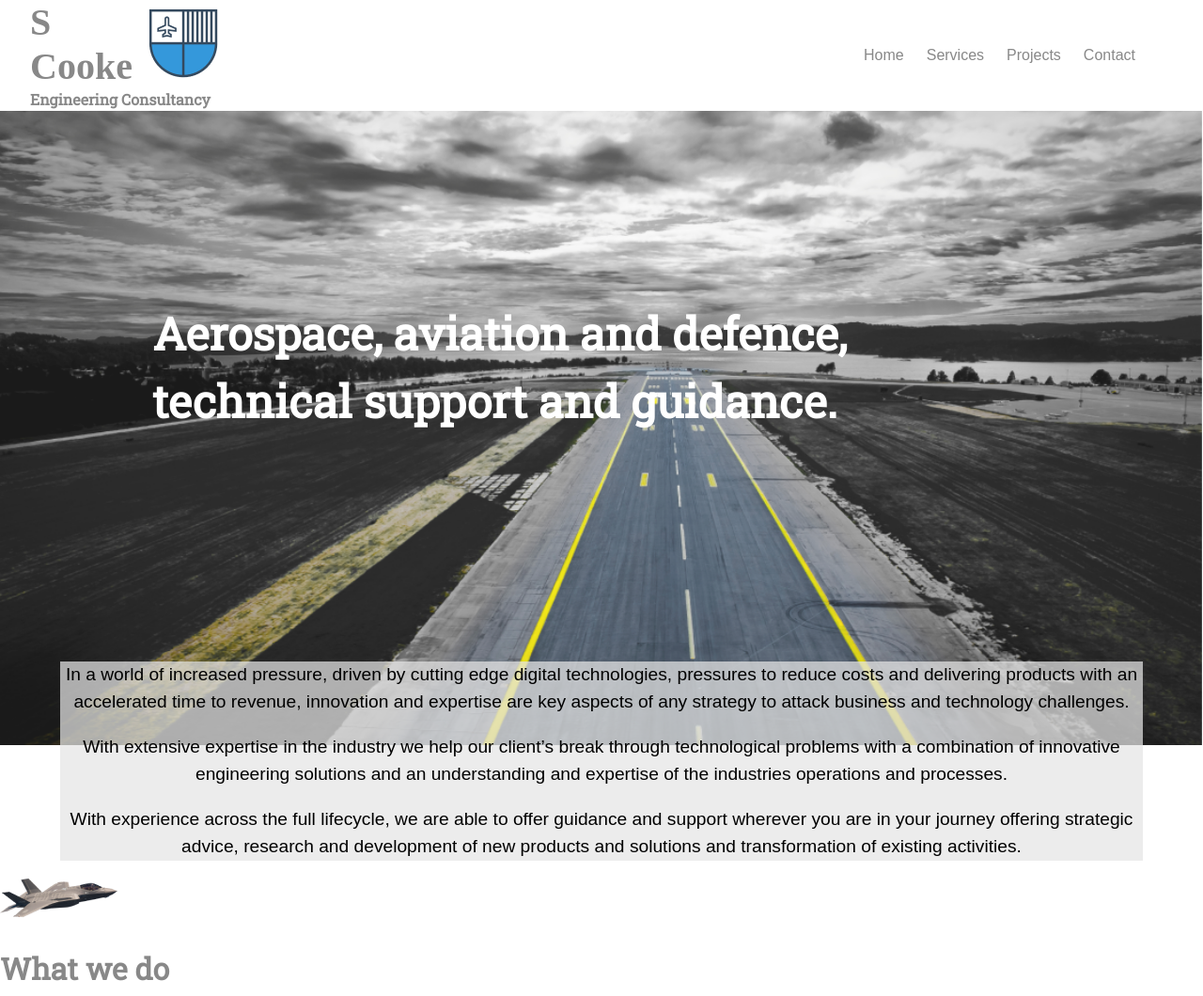
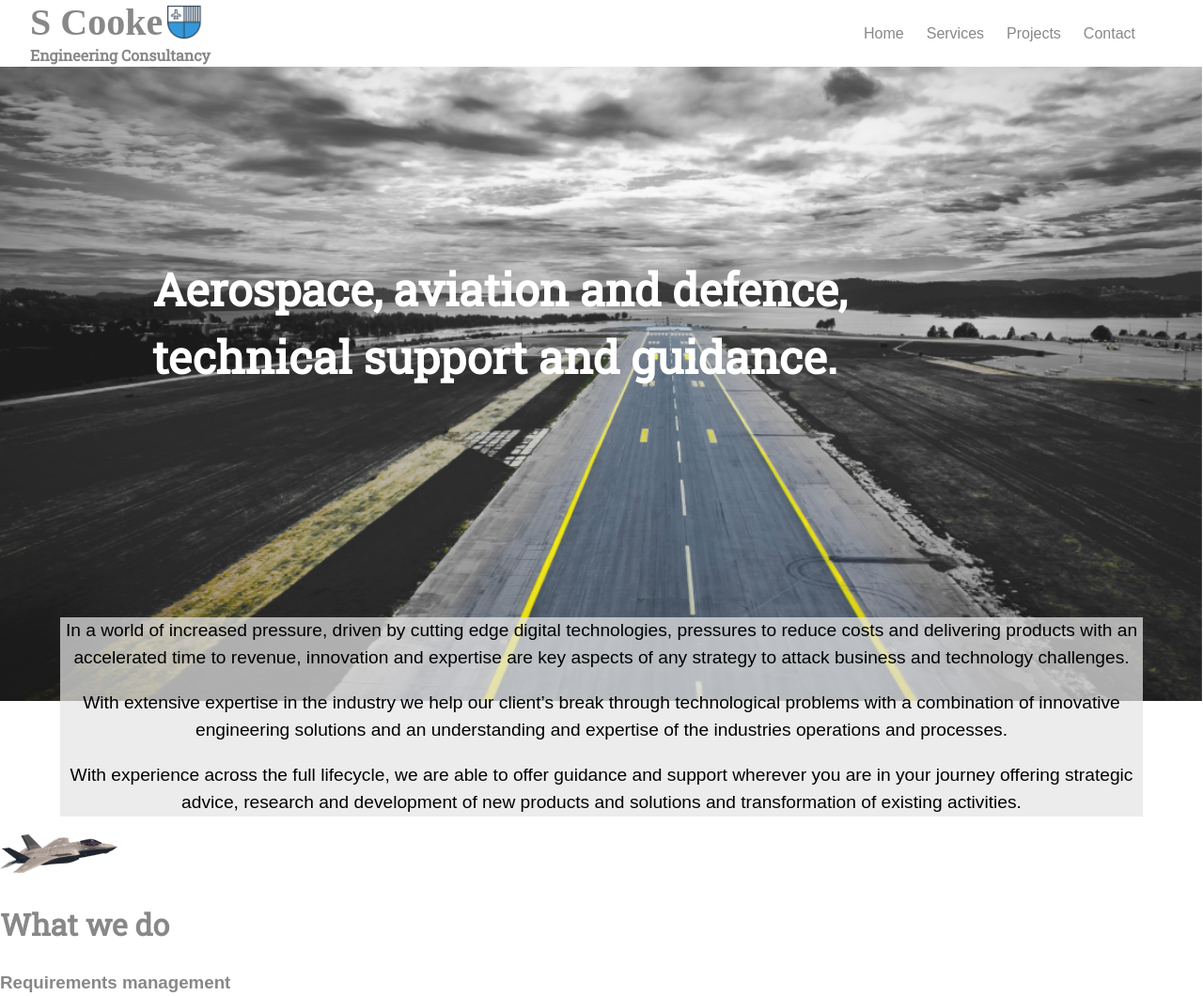
Before and after one commit to cook1e20/AerospaceConsultancy, a website: page index.html in a window 1280 px wide. Shown: the top 1060 px of the page at 94% size. Drawn offline with Linux system fonts and the light colour scheme; a web font is replaced by a local one.

Commit message:
Nav update

```diff
--- a/index.html
+++ b/index.html
@@ -16,8 +16,10 @@
     <body onresize="resizeToggle()" onscroll='resizeToggle()'>
         <nav class='flex-nav'>
             <div id='logo' class='column-6 column-8'>
-                <h1>S Cooke</h1>
-                <img src="./img/logo.png" alt="S Cooke Logo">
+                <div class=logo-top>
+                    <h1>S Cooke</h1>
+                    <img src="./img/logo.png" alt="S Cooke Logo">
+                </div>
                 <h2>Engineering Consultancy</h2>
             </div>
             <div class='column-6 column-4'>
--- a/stylesheets/styles.sass
+++ b/stylesheets/styles.sass
@@ -20,11 +20,8 @@ p
 //Navbar
 
 #logo
-    display: grid
-    grid-template-columns: auto auto
-
-    width: 13rem
-    align-items: center
+    display: flex
+    flex-direction: column
     h1
         font-family: "Ruthie"
         font-size: 2.5em
@@ -35,11 +32,10 @@ p
         margin: 0
     img
         background-position: center
-        background-repeat: no-repeat
-        background-size: cover
-        position: relative
-        justify-self: center
-
+        height: 2.5rem
+    .logo-top
+        display: flex
+        align-items: center
 .flex-nav
   margin: 0 2rem 0 2rem
   display: grid
@@ -124,10 +120,13 @@ i
     #jumbo
         width: 100%
         height: auto
+        background-repeat: no-repeat
+        background-size: cover
+        position: relative
+        justify-self: center
     h2
         position: absolute
         font-weight: bold
-
         top: 30%
         left: 30%
         transform: translate(-30%, -30%)
```
Also changed, not shown: _site/index.html, _site/stylesheets/styles.css, _site/stylesheets/styles.sass, stylesheets/styles.css, 2 other files.
